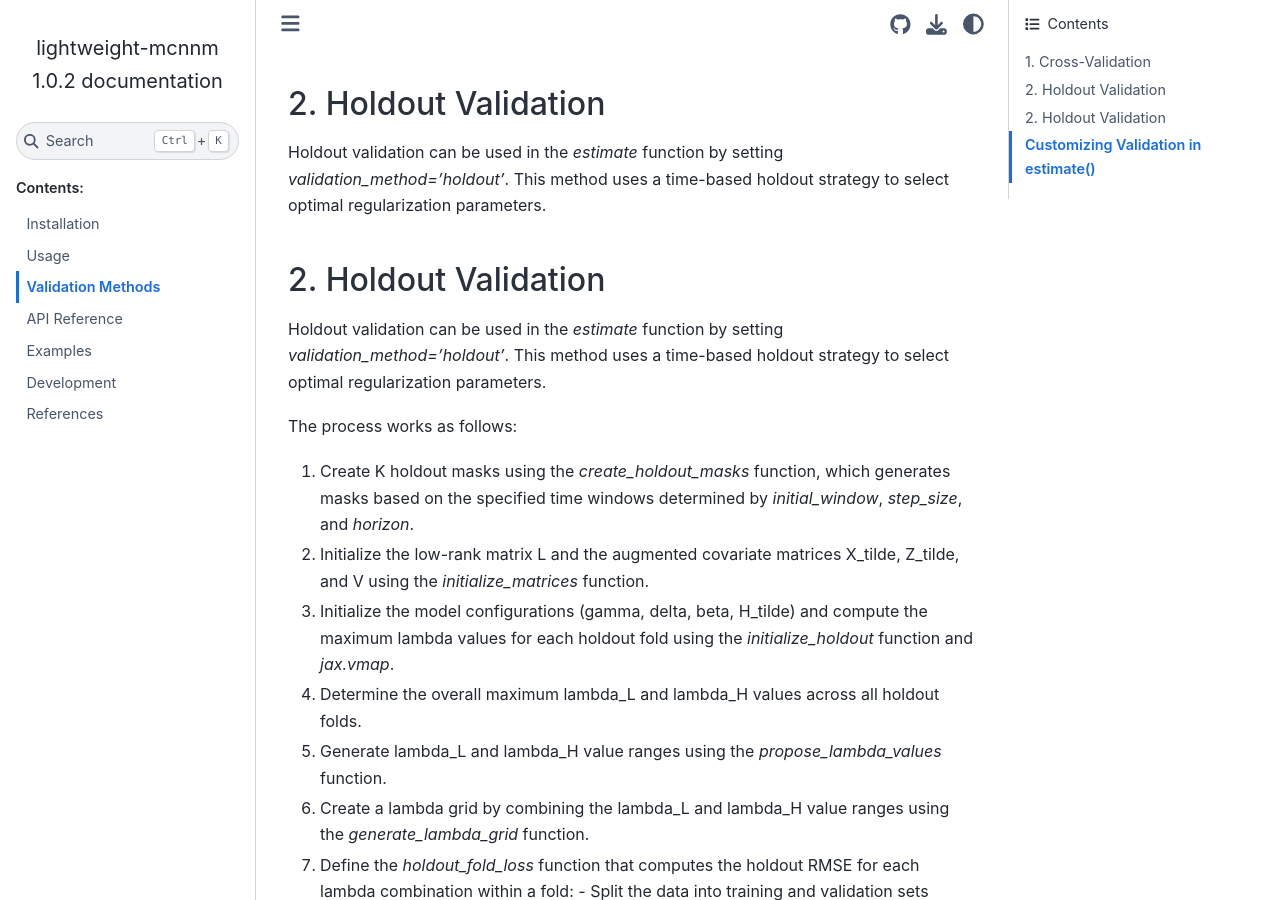
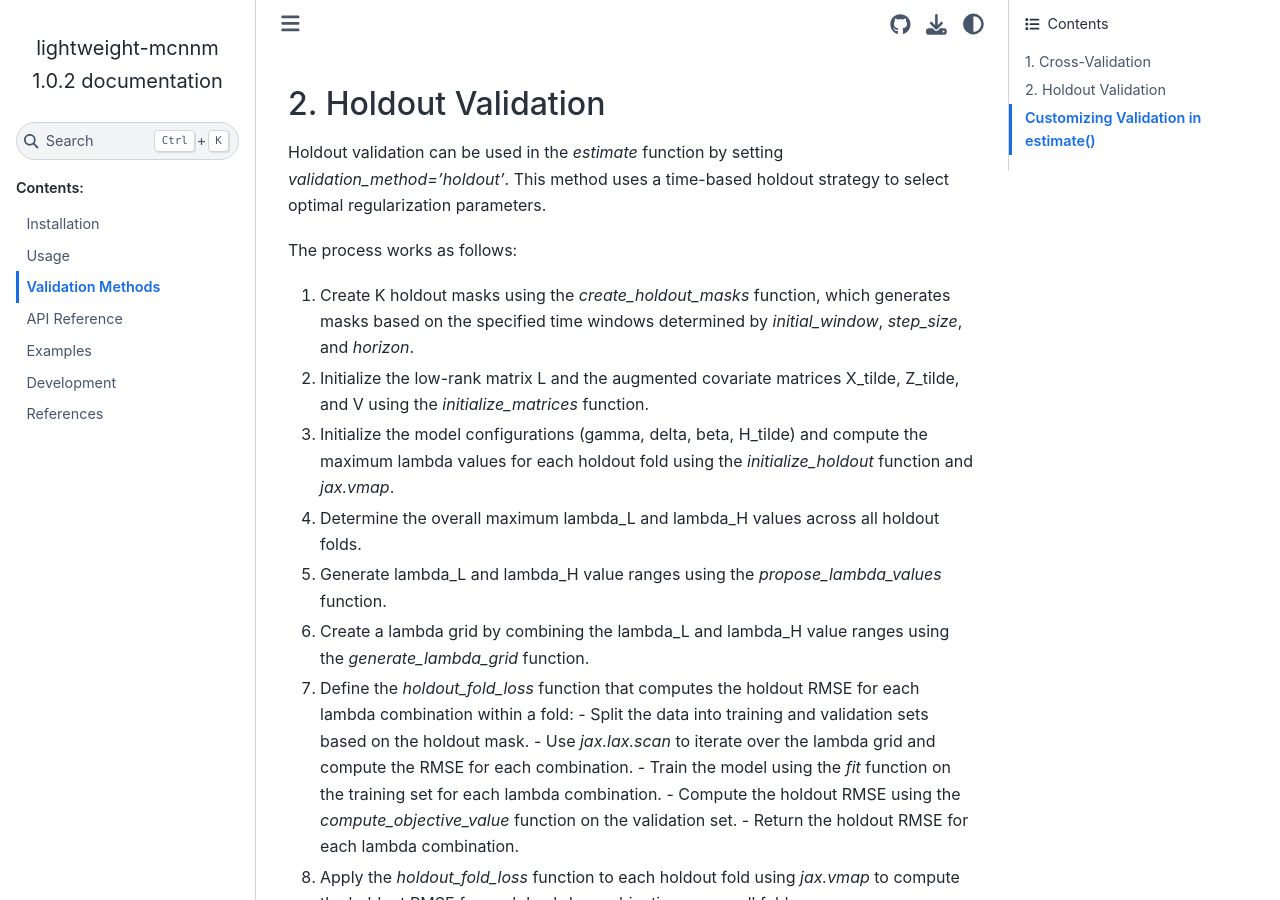
Before and after one commit to tobias-schnabel/mcnnm, a Sphinx documentation site: the page built from docs/validation.rst, in a window 1280 px wide and 900 px high, scrolled down 2099 px. Built offline with Sphinx 7.4.7 and the Sphinx Book theme 1.1.4, drawn with Linux system fonts in a browser that asks for light colours.

Commit message:
Update validation.rst

```diff
--- a/docs/validation.rst
+++ b/docs/validation.rst
@@ -60,10 +60,6 @@ When to use Cross-Validation:
 - No strong temporal trends: If your data doesn't exhibit strong time trends or seasonality that might affect the treatment effect estimation.
 
 While cross-validation is often a good default choice, it's important to consider the structure of your data and the nature of your research question when deciding between cross-validation and time-based validation methods.
-
-2. Holdout Validation
----------------------
-Holdout validation can be used in the `estimate` function by setting `validation_method='holdout'`. This method uses a time-based holdout strategy to select optimal regularization parameters.
 
 2. Holdout Validation
 ---------------------
```
